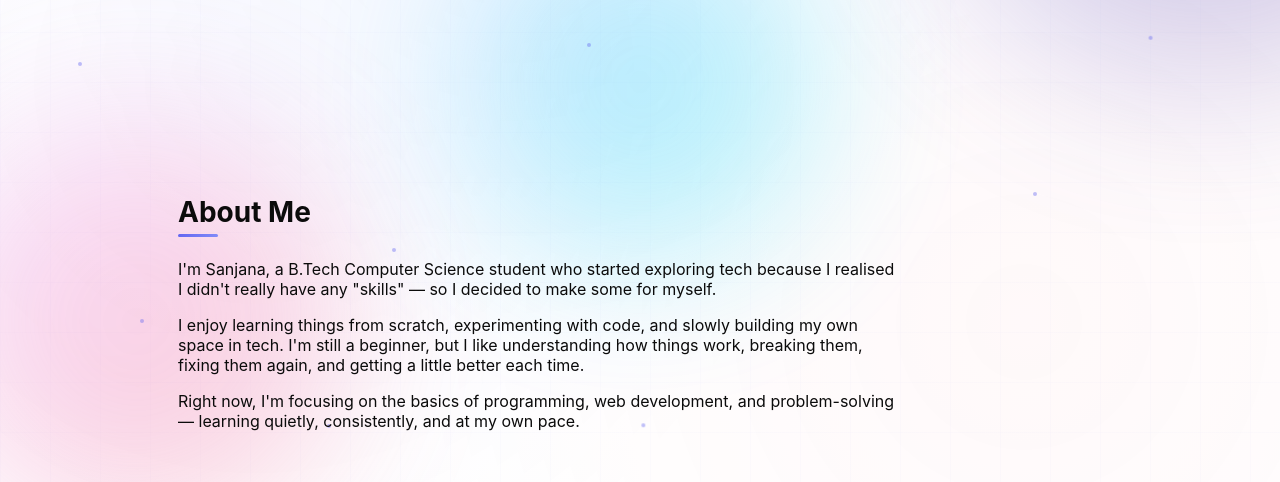
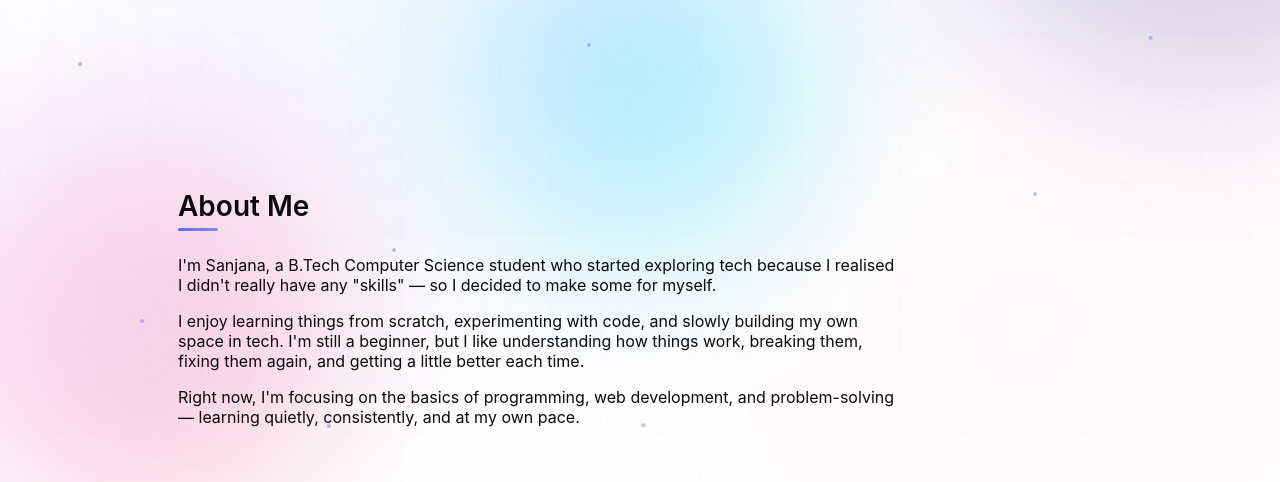
Before and after one commit to raosanjanaa/portfolio, a plain HTML site: page index.html in a window 1280 px wide. Shown: the part 318-800 px from the top of the page. Drawn offline with Linux system fonts and the light colour scheme; a script that the page names is missing.

Commit message:
padding changed

```diff
--- a/index.html
+++ b/index.html
@@ -228,8 +228,8 @@
     }
     h2{
       font-size:28px;
-      margin:6px 0 14px 0;
-      font-weight:650;
+      margin:0px 0 16px 0;
+      font-weight:600;
       position: relative;
       display: inline-block;
     }
```
